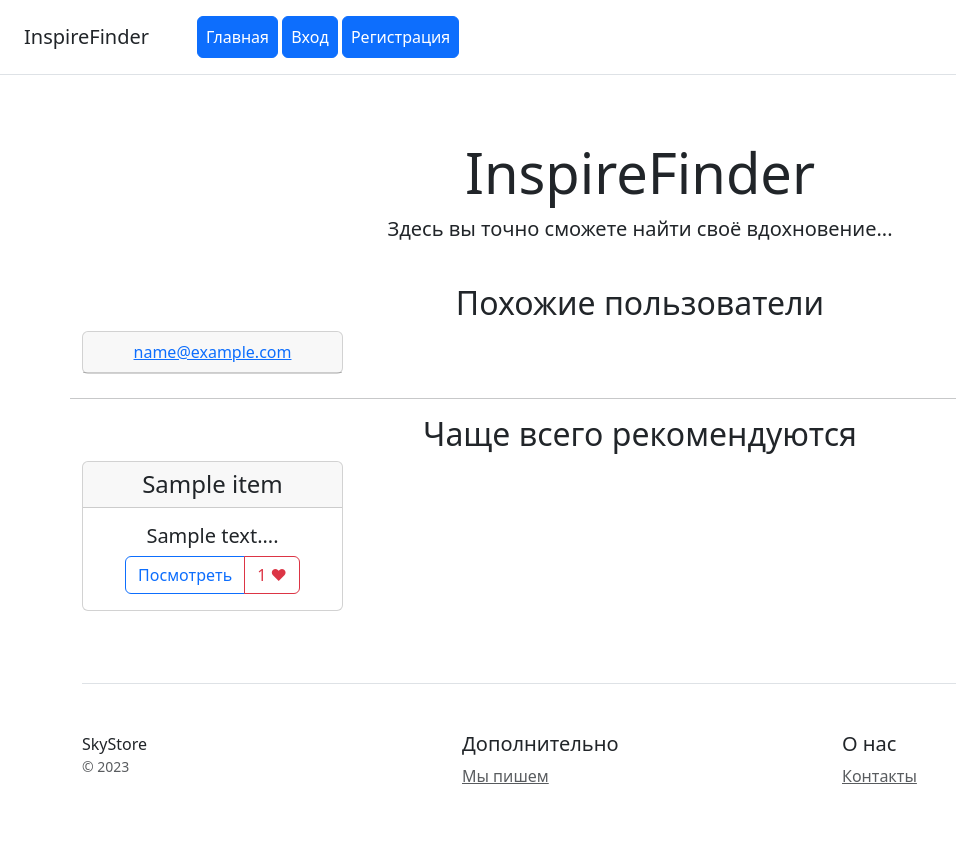
After one commit to julyashap/inspire_finder, a Django app: template recommendations/templates/recommendations/statistic.html in a window 1280 px wide. The commit adds this page. Shown: the whole page, without its empty margins (0-956 px from the left). Run offline with Django 5.2, Linux system fonts and the light colour scheme; tables that the repository leaves empty hold one stand-in row (values such as "Sample post"); the template is opened without the code that fills it: values that come from a table or form of the project are taken from there, most other values are stand-ins (such as "Sample title", 1, 10 or a date in 2020); some libraries are stand-ins or nearby versions.

Commit message:
Update templates for display statistics

```diff
--- a/recommendations/templates/recommendations/includes/inc_recommendations_menu.html
+++ b/recommendations/templates/recommendations/includes/inc_recommendations_menu.html
@@ -16,7 +16,7 @@
         <a class="p-2 btn btn-primary" href="{% url 'users:user_registration' %}">Регистрация</a>
         {% endif %}
         {% if user.like_set.exists %}
-        <a class="p-2 btn btn-outline-primary" href="#">Статистика</a>
+        <a class="p-2 btn btn-outline-primary" href="{% url 'recommendations:statistic' %}">Статистика</a>
         {% endif %}
     </nav>
 </div>
--- /dev/null
+++ b/recommendations/templates/recommendations/statistic.html
@@ -0,0 +1,58 @@
+{% extends "recommendations/base.html" %}
+{% block content %}
+<div class="row text-center">
+    <h2>Похожие пользователи</h2>
+    {% if same_interest_users %}
+    {% for same_interest_user in same_interest_users %}
+    <div class="col-3">
+        <div class="card mb-4 box-shadow">
+            <div class="card-header">
+                <a class="my-0 font-weight-normal" href="{% url 'users:user_detail' same_interest_user.pk %}">
+                    {{ same_interest_user.email }}
+                </a>
+            </div>
+        </div>
+    </div>
+    {% endfor %}
+    {% else %}
+    <div>
+        <p>У вас нет пользователей с общими интересами 😔</p>
+    </div>
+    {% endif %}
+    <hr>
+    <h2>Чаще всего рекомендуются</h2>
+    {% for item in most_popular_items %}
+    <div class="col-3">
+        <div class="card mb-4 box-shadow">
+            <div class="card-header">
+                <h4 class="my-0 font-weight-normal">{{ item.name }}</h4>
+            </div>
+            <div class="card-body">
+                <h5>{{ item.description|slice:100 }}...</h5>
+                <div class="btn-group" role="group">
+                    <a class="btn btn-outline-primary" href="{% url 'recommendations:item_detail' item.pk %}">
+                        Посмотреть
+                    </a>
+                    {% if not item.pk in user_likes_list and item.count_likes %}
+                    <a class="btn btn-outline-danger" href="{% url 'recommendations:item_like' item.pk %}">
+                        {{ item.count_likes }} ❤
+                    </a>
+                    {% endif %}
+                    {% if not item.pk in user_likes_list and not item.count_likes %}
+                    <a class="btn btn-outline-danger" href="{% url 'recommendations:item_like' item.pk %}">❤</a>
+                    {% endif %}
+                    {% if item.pk in user_likes_list and item.count_likes %}
+                    <a class="btn btn-danger" href="{% url 'recommendations:item_unlike' item.pk %}">
+                        {{ item.count_likes }} ❤
+                    </a>
+                    {% endif %}
+                    {% if item.pk in user_likes_list and not item.count_likes %}
+                    <a class="btn btn-outline-danger" href="{% url 'recommendations:item_unlike' item.pk %}">❤</a>
+                    {% endif %}
+                </div>
+            </div>
+        </div>
+    </div>
+    {% endfor %}
+</div>
+{% endblock %}
```
Also changed, not shown: recommendations/templates/recommendations/item_detail.html (+5 -2 lines).
